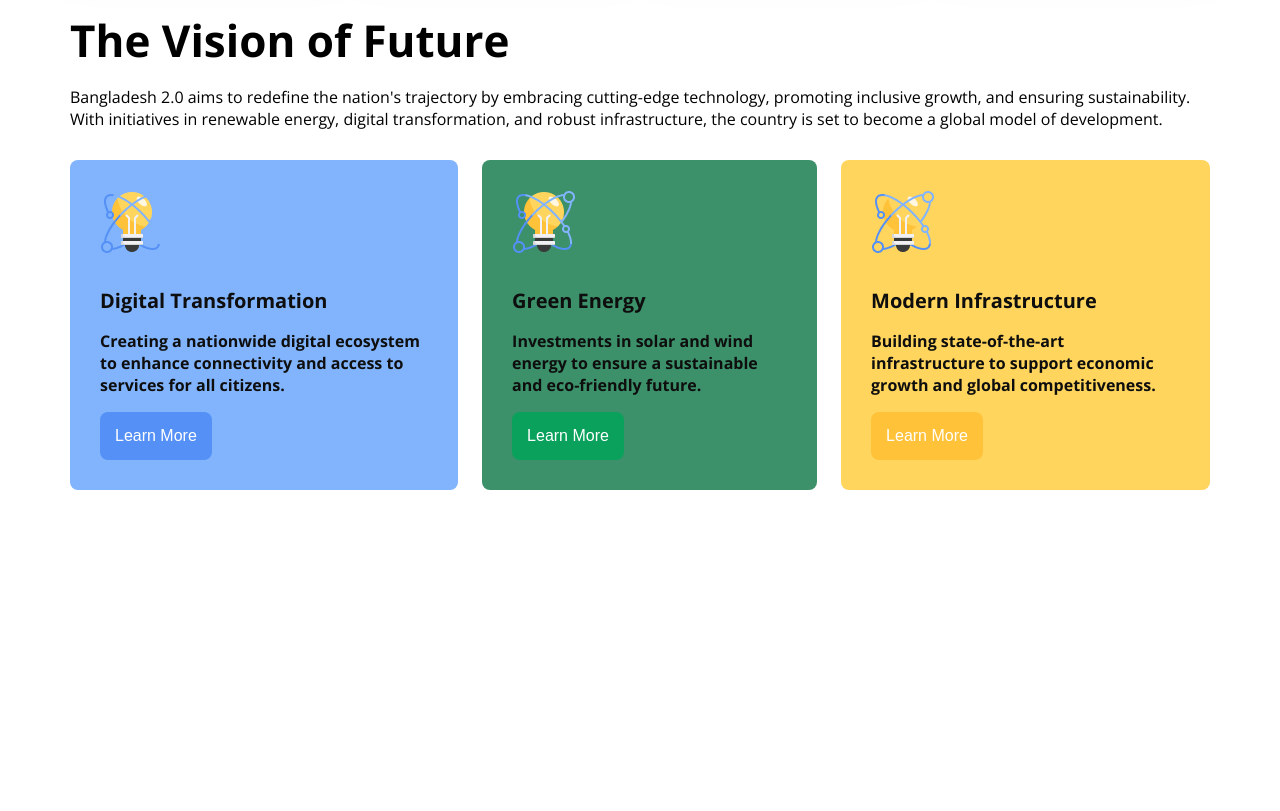
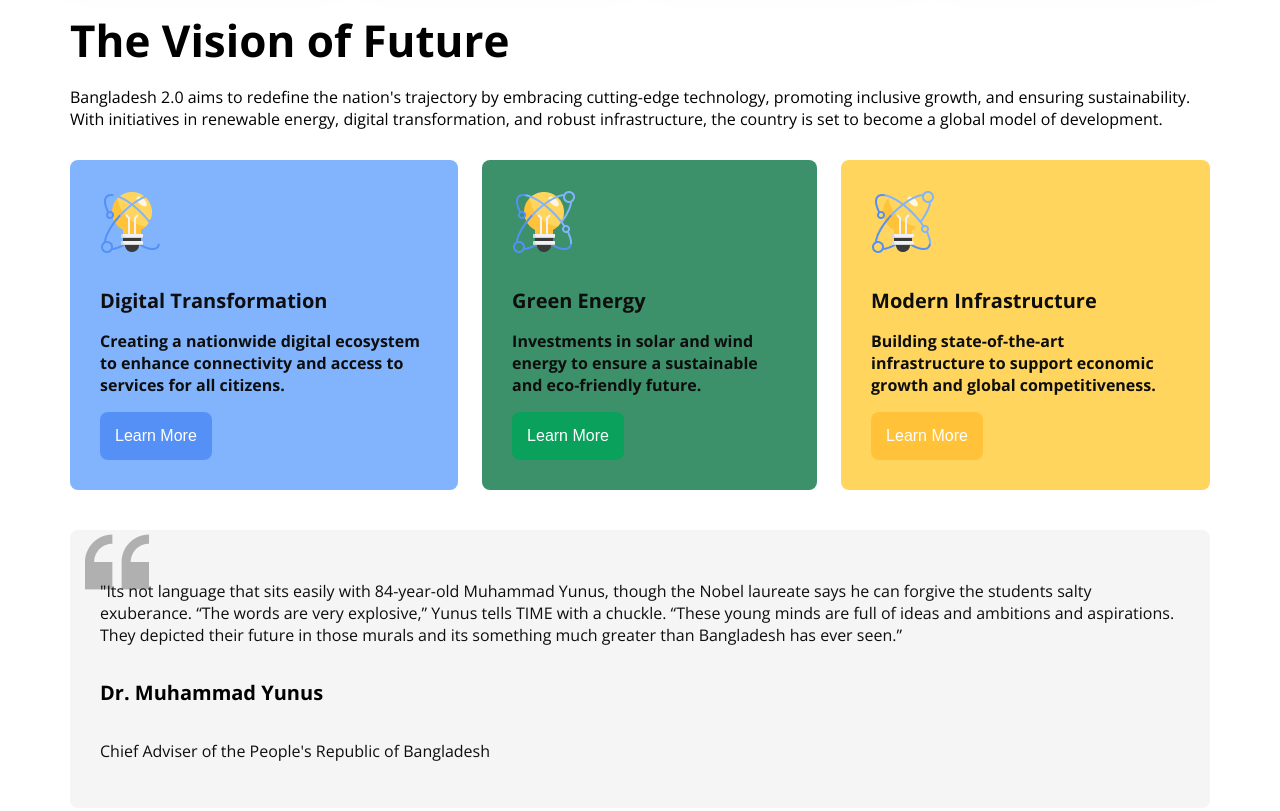
Before and after one commit to Kusholdev/assignment-1, a plain HTML site: page index.html in a window 1280 px wide. Shown: the part 1182-1993 px from the top of the page. Before the commit the page ends 1712 px from the top, so only its background shows below. Drawn offline with nearby package versions, Linux system fonts and the light colour scheme.

Commit message:
icon haha

```diff
--- a/index.html
+++ b/index.html
@@ -82,6 +82,13 @@
         </div>
        </div>
       </section>
+      <section class="yonus">
+        <div class="description">
+            <p class="description-2">"Its not language that sits easily with 84-year-old Muhammad Yunus, though the Nobel laureate says he can forgive the students salty exuberance. “The words are very explosive,” Yunus tells TIME with a chuckle. “These young minds are full of ideas and ambitions and aspirations. They depicted their future in those murals and its something much greater than Bangladesh has ever seen.”</p>
+            <h5 class="name">Dr. Muhammad Yunus</h5>
+            <p class="description-3">Chief Adviser of the People's Republic of Bangladesh </p>
+        </div>
+      </section>
     </main>
     <footer>
 
--- a/styles/style.css
+++ b/styles/style.css
@@ -184,3 +184,31 @@ main{
     border-style: none;
 
 }
+/* section-3-Yonus part */
+.description-2{
+    font-weight: 400px;
+    font-size: 16px;
+    color: #0E0E0E;
+    margin-bottom: 0px;
+    margin-top: 20px;
+
+}
+.name{
+    font-weight: 600px;
+    font-size: 20px;
+}
+.description-3{
+    margin-bottom: 0 0;
+    font-weight: 400px;
+    font-size: 16px;
+    color: #0E0E0E;;
+}
+.description{
+    background-color: whitesmoke;
+    border-radius: 8px;
+    padding: 30px;
+    margin-bottom:50px;
+    background-image: url("../assets/quote-bg.png");
+    background-repeat: no-repeat;
+background-position-x:15px;
+}
```
